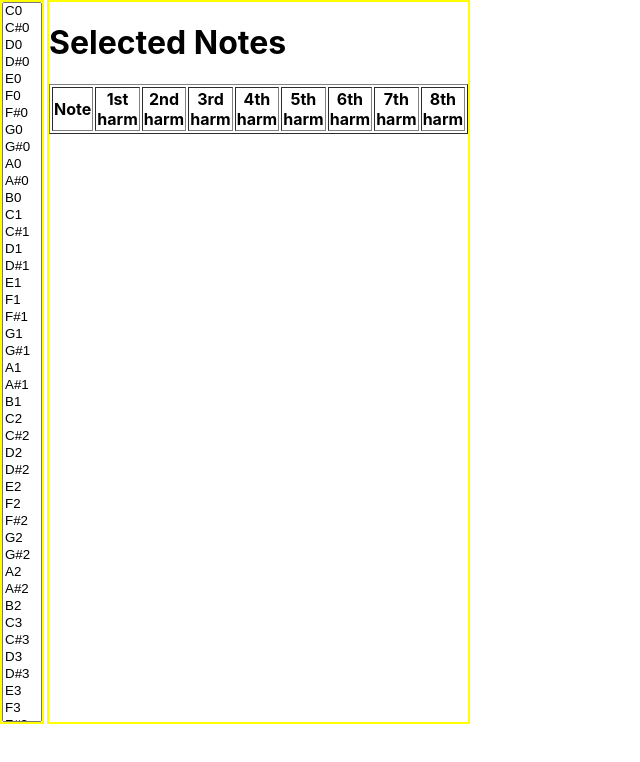
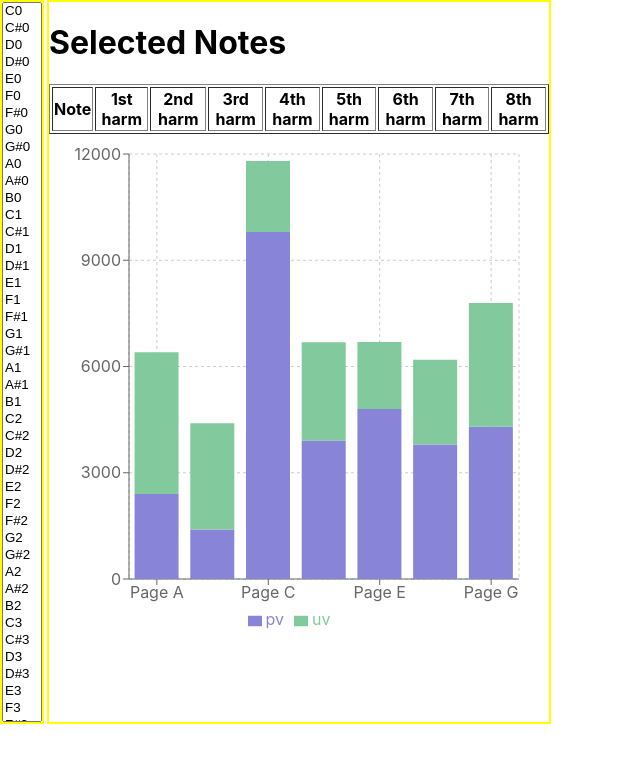
Before and after one commit to sm-felipe/harmonic-calc, a React (Create React App) app: page / in a window 1280 px wide. Shown: the top 762 px of the page, without its empty margins (0-640 px from the left). Built offline with nearby package versions, Linux system fonts and the light colour scheme.

Commit message:
sample spectogram

```diff
--- a/package.json
+++ b/package.json
@@ -9,6 +9,7 @@
     "react": "^18.2.0",
     "react-dom": "^18.2.0",
     "react-scripts": "5.0.1",
+    "recharts": "^2.3.2",
     "web-vitals": "^2.1.4"
   },
   "scripts": {
--- a/src/App.js
+++ b/src/App.js
@@ -3,6 +3,7 @@ import noteFrequencyMap from './service/notes';
 import {useState} from "react";
 import HarmonicTable from "./components/HarmonicTable";
 import {calculateHarmonicMatrix} from "./service/HarmonicMatrix";
+import {Spectogram} from "./components/Spectogram";
 
 export let notesMap = noteFrequencyMap(440);
 
@@ -37,6 +38,7 @@ function App() {
                 </div>
                 <div className={'flex-child'}>
                     <HarmonicTable harmonicMatrix={harmonicMatrix} />
+                    <Spectogram />
                 </div>
             </div>
         </>
--- /dev/null
+++ b/src/components/Spectogram.jsx
@@ -0,0 +1,76 @@
+import {Bar, BarChart, CartesianGrid, Legend, ResponsiveContainer, Tooltip, XAxis, YAxis} from "recharts";
+import React from "react";
+
+
+const data = [
+    {
+        name: 'Page A',
+        uv: 4000,
+        pv: 2400,
+        amt: 2400,
+    },
+    {
+        name: 'Page B',
+        uv: 3000,
+        pv: 1398,
+        amt: 2210,
+    },
+    {
+        name: 'Page C',
+        uv: 2000,
+        pv: 9800,
+        amt: 2290,
+    },
+    {
+        name: 'Page D',
+        uv: 2780,
+        pv: 3908,
+        amt: 2000,
+    },
+    {
+        name: 'Page E',
+        uv: 1890,
+        pv: 4800,
+        amt: 2181,
+    },
+    {
+        name: 'Page F',
+        uv: 2390,
+        pv: 3800,
+        amt: 2500,
+    },
+    {
+        name: 'Page G',
+        uv: 3490,
+        pv: 4300,
+        amt: 2100,
+    },
+];
+
+export function Spectogram({harmonicMatrix}) {
+    return (
+        <div style={{height: '500px', width: '500px'}}>
+            <ResponsiveContainer width="100%" height="100%">
+                <BarChart
+                    width={500}
+                    height={300}
+                    data={data}
+                    margin={{
+                        top: 20,
+                        right: 30,
+                        left: 20,
+                        bottom: 5,
+                    }}
+                >
+                    <CartesianGrid strokeDasharray="3 3"/>
+                    <XAxis dataKey="name"/>
+                    <YAxis/>
+                    <Tooltip/>
+                    <Legend/>
+                    <Bar dataKey="pv" stackId="a" fill="#8884d8"/>
+                    <Bar dataKey="uv" stackId="a" fill="#82ca9d"/>
+                </BarChart>
+            </ResponsiveContainer>
+        </div>
+    );
+}
```
Also changed, not shown: 1 other file (tests, documents, lock files or other folders).
